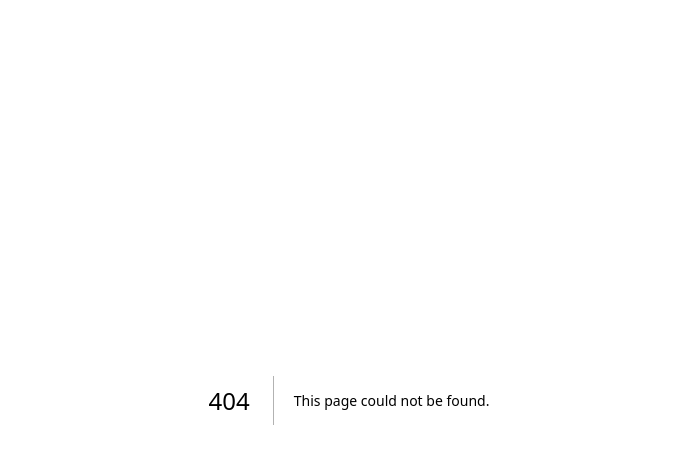
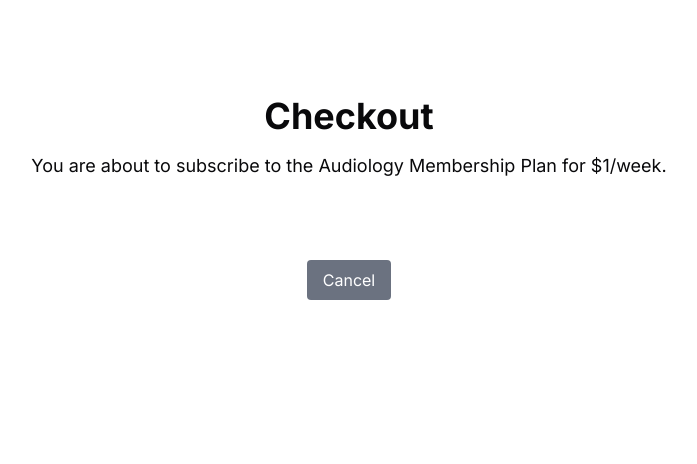
Before and after one commit to abdeltaehass/audiology-externships, a Next.js app: page /checkout in a window 1280 px wide. Before the commit this address had no page. Shown: the top 464 px of the page, without its empty margins (291-988 px from the left). Built offline with nearby package versions, Linux system fonts and the light colour scheme.

Commit message:
#123 Create PayPal Page

```diff
--- /dev/null
+++ b/app/checkout/page.tsx
@@ -0,0 +1,77 @@
+"use client";
+
+import { PayPalScriptProvider, PayPalButtons } from "@paypal/react-paypal-js";
+import Link from "next/link";
+
+const paypalClientId = process.env.NEXT_PUBLIC_PAYPAL_CLIENT_ID || "";
+
+const CheckoutPage = () => {
+  const amount = "1"; // Price for subscription
+
+  return (
+    <div className="flex min-h-screen flex-col">
+      <main className="flex-1">
+        <div className="py-12 md:py-24 max-w-6xl mx-auto">
+          <h1 className="text-3xl font-bold text-center md:text-4xl">
+            Checkout
+          </h1>
+          <p className="text-lg mt-4 text-center">
+            You are about to subscribe to the Audiology Membership Plan for $1/week.
+          </p>
+
+          <div className="flex justify-center mt-12">
+            <PayPalScriptProvider options={{ clientId: paypalClientId }}>
+              <PayPalButtons
+                style={{ layout: "vertical", shape: "rect" }}
+                createOrder={(data, actions) => {
+                  return actions.order.create({
+                    intent: "CAPTURE",
+                    purchase_units: [
+                      {
+                        amount: {
+                          currency_code: "USD",
+                          value: amount,
+                        },
+                      },
+                    ],
+                  });
+                }}
+                onApprove={async (data, actions) => {
+                  if (actions.order) {
+                    try {
+                      const order = await actions.order.capture();
+                      console.log("Order", order);
+                      alert(`Payment successful! Order ID: ${order.id}`);
+                      // Redirect to a success page
+                      window.location.href = "/payment-success";
+                    } catch (err) {
+                      console.error("Payment capture failed", err);
+                      alert("Payment capture failed. Please try again.");
+                    }
+                  } else {
+                    console.error("Order is undefined.");
+                    alert("An error occurred with your payment.");
+                  }
+                }}
+                onError={(err) => {
+                  console.error("PayPal Checkout onError", err);
+                  alert(`Payment failed: ${err.message || "Please try again later."}`);
+                }}
+              />
+            </PayPalScriptProvider>
+          </div>
+
+          <div className="flex justify-center mt-8">
+            <Link href="/">
+              <button className="px-4 py-2 bg-gray-500 text-white rounded">
+                Cancel
+              </button>
+            </Link>
+          </div>
+        </div>
+      </main>
+    </div>
+  );
+};
+
+export default CheckoutPage;
--- a/app/pricing/page.tsx
+++ b/app/pricing/page.tsx
@@ -1,6 +1,5 @@
 import Image from "next/image";
 import { Check } from "lucide-react";
-
 import { Button } from "@/components/ui/button";
 import {
   Card,
@@ -12,6 +11,7 @@ import {
 } from "@/components/ui/card";
 import { SiteHeader } from "@/components/layout/site-header";
 import MaxWidthWrapper from "@/components/layout/max-width-wrapper";
+import Link from "next/link";
 
 const features = [
   "Unlimited externship reviews access",
@@ -69,7 +69,11 @@ export default function PricingPage() {
                   </div>
                 </CardContent>
                 <CardFooter>
-                  <Button className="w-full">Subscribe Now</Button>
+                  <Button className="w-full">
+                    <Link href="/checkout">
+                      Subscribe Now
+                    </Link>
+                  </Button>
                 </CardFooter>
               </div>
             </Card>
```
Also changed, not shown: 1 other file (tests, documents, lock files or other folders).
